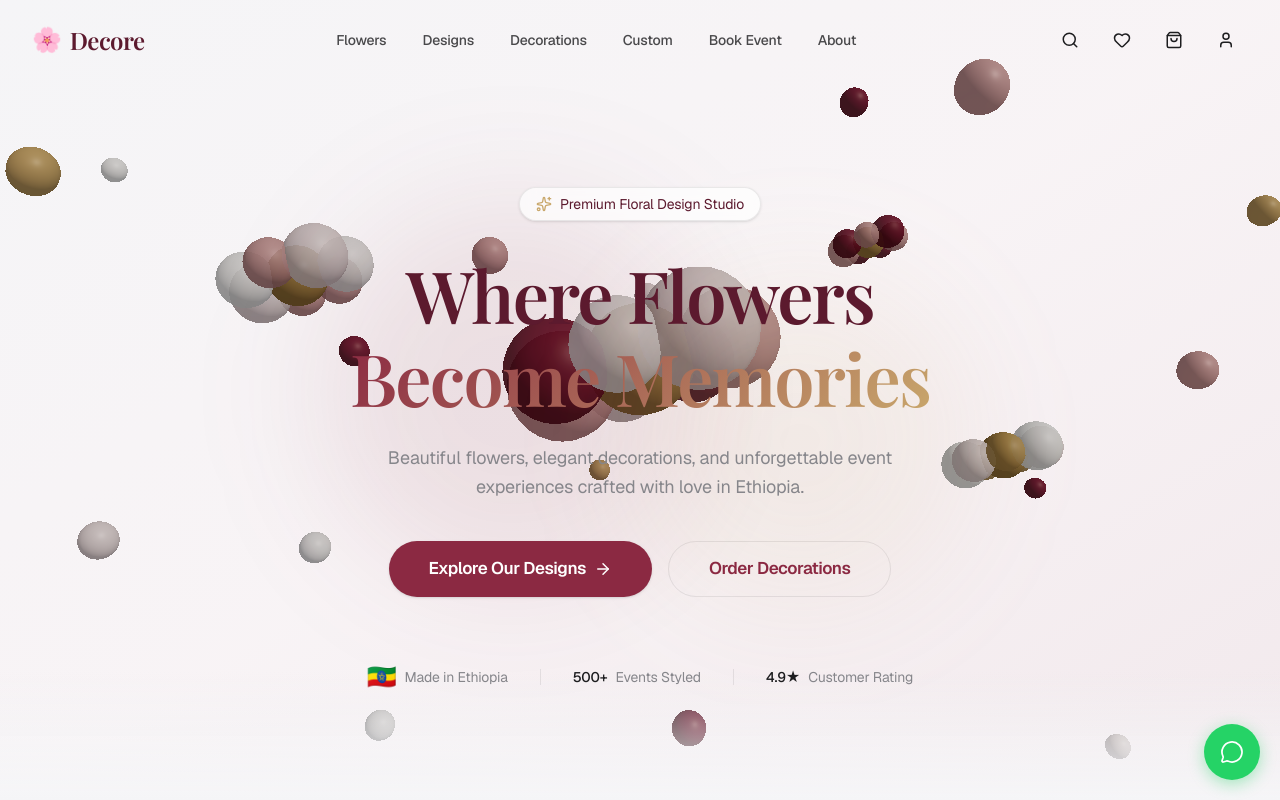
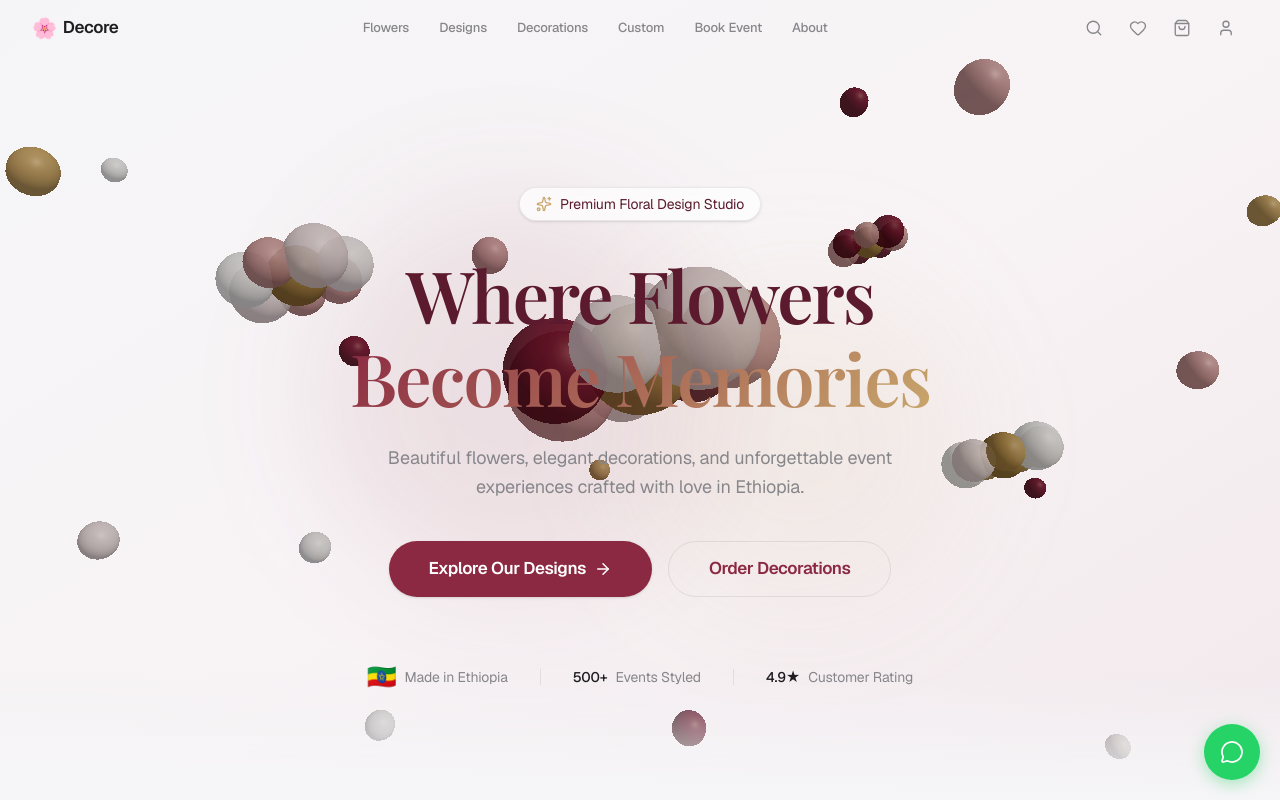
Before and after one commit to Menelik2/Decore, a Next.js app: page / in a window 1280 px wide. Shown: the top 800 px of the page. Built offline with nearby package versions, Linux system fonts and the light colour scheme.

Commit message:
Apple-style frosted navbar and refined footer with safe areas

```diff
--- a/src/components/layout/navbar.tsx
+++ b/src/components/layout/navbar.tsx
@@ -26,73 +26,111 @@ export function Navbar() {
   if (pathname?.startsWith("/admin")) return null
 
   useEffect(() => {
-    const handleScroll = () => setScrolled(window.scrollY > 20)
+    const handleScroll = () => setScrolled(window.scrollY > 8)
     window.addEventListener("scroll", handleScroll, { passive: true })
     return () => window.removeEventListener("scroll", handleScroll)
   }, [])
 
+  useEffect(() => {
+    setIsOpen(false)
+  }, [pathname])
+
   return (
     <header
       className={cn(
-        "fixed top-0 left-0 right-0 z-50 transition-all duration-500",
-        scrolled
-          ? "bg-white/90 backdrop-blur-md shadow-sm border-b border-border/50"
+        "fixed top-0 left-0 right-0 z-50 transition-all duration-300",
+        "pt-[env(safe-area-inset-top)]",
+        scrolled || isOpen
+          ? "bg-white/75 backdrop-blur-[20px] backdrop-saturate-180 border-b border-black/[0.06]"
           : "bg-transparent"
       )}
     >
-      <div className="mx-auto max-w-7xl px-4 sm:px-6 lg:px-8">
-        <div className="flex h-16 md:h-20 items-center justify-between">
-          <Link href="/" className="flex items-center gap-2 group">
-            <span className="text-2xl">🌸</span>
-            <span className="font-serif text-xl md:text-2xl font-semibold tracking-tight text-deep-burgundy group-hover:text-primary transition-colors">
+      <div className="mx-auto max-w-7xl px-4 sm:px-5 lg:px-8">
+        <div className="flex h-12 md:h-14 items-center justify-between">
+          <Link href="/" className="flex items-center gap-1.5 group pressable">
+            <span className="text-xl leading-none">🌸</span>
+            <span className="text-[17px] font-semibold tracking-tight text-label group-hover:text-primary transition-colors">
               Decore
             </span>
           </Link>
 
-          <nav className="hidden lg:flex items-center gap-1">
-            {navLinks.map((link) => (
+          <nav className="hidden lg:flex items-center gap-0.5">
+            {navLinks.map((link) => {
+              const active = pathname === link.href || pathname?.startsWith(link.href + "/")
+              return (
                 <Link
                   key={link.href}
                   href={link.href}
-                className="px-4 py-2 text-sm font-medium text-foreground/80 hover:text-primary transition-colors rounded-full hover:bg-secondary/50"
+                  className={cn(
+                    "px-3.5 py-1.5 text-[13px] font-medium rounded-full transition-colors duration-200",
+                    active
+                      ? "text-primary bg-primary/8"
+                      : "text-label-secondary hover:text-label hover:bg-fill-secondary"
+                  )}
                 >
                   {link.label}
                 </Link>
-            ))}
+              )
+            })}
           </nav>
 
-          <div className="flex items-center gap-1 sm:gap-2">
-            <Button variant="ghost" size="icon" className="hidden sm:flex" aria-label="Search">
-              <Search className="h-5 w-5" />
+          <div className="flex items-center gap-0">
+            <Button
+              variant="ghost"
+              size="icon"
+              className="hidden sm:flex h-11 w-11 text-label-secondary hover:text-label"
+              aria-label="Search"
+            >
+              <Search className="h-[20px] w-[20px] stroke-[1.75]" />
             </Button>
             <Link href="/favorites">
-              <Button variant="ghost" size="icon" aria-label="Favorites">
-                <Heart className="h-5 w-5" />
+              <Button
+                variant="ghost"
+                size="icon"
+                className="h-11 w-11 text-label-secondary hover:text-label"
+                aria-label="Favorites"
+              >
+                <Heart className="h-[20px] w-[20px] stroke-[1.75]" />
               </Button>
             </Link>
             <Link href="/cart">
-              <Button variant="ghost" size="icon" className="relative" aria-label="Cart">
-                <ShoppingBag className="h-5 w-5" />
+              <Button
+                variant="ghost"
+                size="icon"
+                className="relative h-11 w-11 text-label-secondary hover:text-label"
+                aria-label="Cart"
+              >
+                <ShoppingBag className="h-[20px] w-[20px] stroke-[1.75]" />
                 {itemCount > 0 && (
-                  <span className="absolute -top-0.5 -right-0.5 flex h-4 w-4 items-center justify-center rounded-full bg-primary text-[10px] font-bold text-white">
+                  <span className="absolute top-1.5 right-1.5 flex h-[17px] min-w-[17px] items-center justify-center rounded-full bg-primary px-1 text-[10px] font-semibold text-white leading-none">
                     {itemCount > 9 ? "9+" : itemCount}
                   </span>
                 )}
               </Button>
             </Link>
             <Link href="/account" className="hidden sm:block">
-              <Button variant="ghost" size="icon" aria-label="Account">
-                <User className="h-5 w-5" />
+              <Button
+                variant="ghost"
+                size="icon"
+                className="h-11 w-11 text-label-secondary hover:text-label"
+                aria-label="Account"
+              >
+                <User className="h-[20px] w-[20px] stroke-[1.75]" />
               </Button>
             </Link>
             <Button
               variant="ghost"
               size="icon"
-              className="lg:hidden"
+              className="lg:hidden h-11 w-11 text-label-secondary hover:text-label"
               onClick={() => setIsOpen(!isOpen)}
               aria-label="Menu"
+              aria-expanded={isOpen}
             >
-              {isOpen ? <X className="h-5 w-5" /> : <Menu className="h-5 w-5" />}
+              {isOpen ? (
+                <X className="h-[22px] w-[22px] stroke-[1.75]" />
+              ) : (
+                <Menu className="h-[22px] w-[22px] stroke-[1.75]" />
+              )}
             </Button>
           </div>
         </div>
@@ -101,25 +139,36 @@ export function Navbar() {
       <AnimatePresence>
         {isOpen && (
           <motion.div
-            initial={{ opacity: 0, height: 0 }}
-            animate={{ opacity: 1, height: "auto" }}
-            exit={{ opacity: 0, height: 0 }}
-            className="lg:hidden bg-white/95 backdrop-blur-md border-t border-border"
+            initial={{ opacity: 0, y: -8 }}
+            animate={{ opacity: 1, y: 0 }}
+            exit={{ opacity: 0, y: -8 }}
+            transition={{ duration: 0.2, ease: [0.25, 0.1, 0.25, 1] }}
+            className="lg:hidden border-t border-black/[0.06] bg-white/90 backdrop-blur-[24px] backdrop-saturate-180"
           >
-            <nav className="flex flex-col px-4 py-4 gap-1">
-              {navLinks.map((link) => (
+            <nav className="flex flex-col px-3 py-3 gap-0.5 pb-[max(1rem,env(safe-area-inset-bottom))]">
+              {navLinks.map((link) => {
+                const active = pathname === link.href
+                return (
                   <Link
                     key={link.href}
                     href={link.href}
                     onClick={() => setIsOpen(false)}
-                  className="px-4 py-3 text-base font-medium text-foreground hover:text-primary hover:bg-secondary/50 rounded-xl transition-colors"
+                    className={cn(
+                      "px-4 py-3.5 text-[17px] font-medium rounded-xl transition-colors min-h-[48px] flex items-center",
+                      active
+                        ? "text-primary bg-primary/8"
+                        : "text-label hover:bg-fill-secondary"
+                    )}
                   >
                     {link.label}
                   </Link>
-              ))}
-              <div className="mt-2 pt-2 border-t border-border flex gap-2">
+                )
+              })}
+              <div className="mt-2 pt-3 border-t border-black/[0.06] flex gap-2.5 px-1">
                 <Link href="/login" className="flex-1" onClick={() => setIsOpen(false)}>
-                  <Button variant="outline" className="w-full">Sign In</Button>
+                  <Button variant="secondary" className="w-full">
+                    Sign In
+                  </Button>
                 </Link>
                 <Link href="/register" className="flex-1" onClick={() => setIsOpen(false)}>
                   <Button className="w-full">Sign Up</Button>
```
Also changed, not shown: src/components/layout/footer.tsx (+41 -56 lines). Lines whose indentation alone changed are shown as unchanged.
